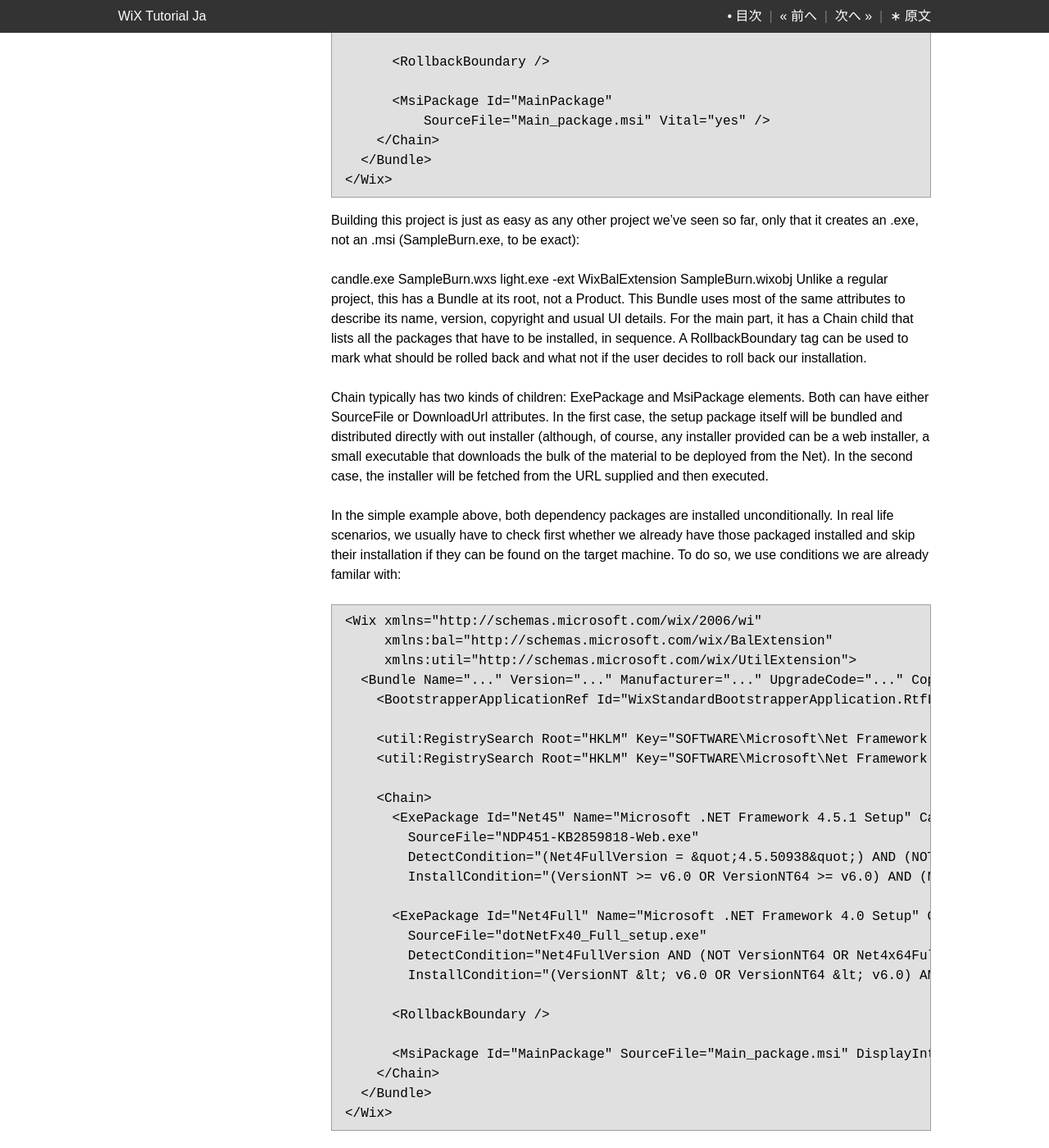
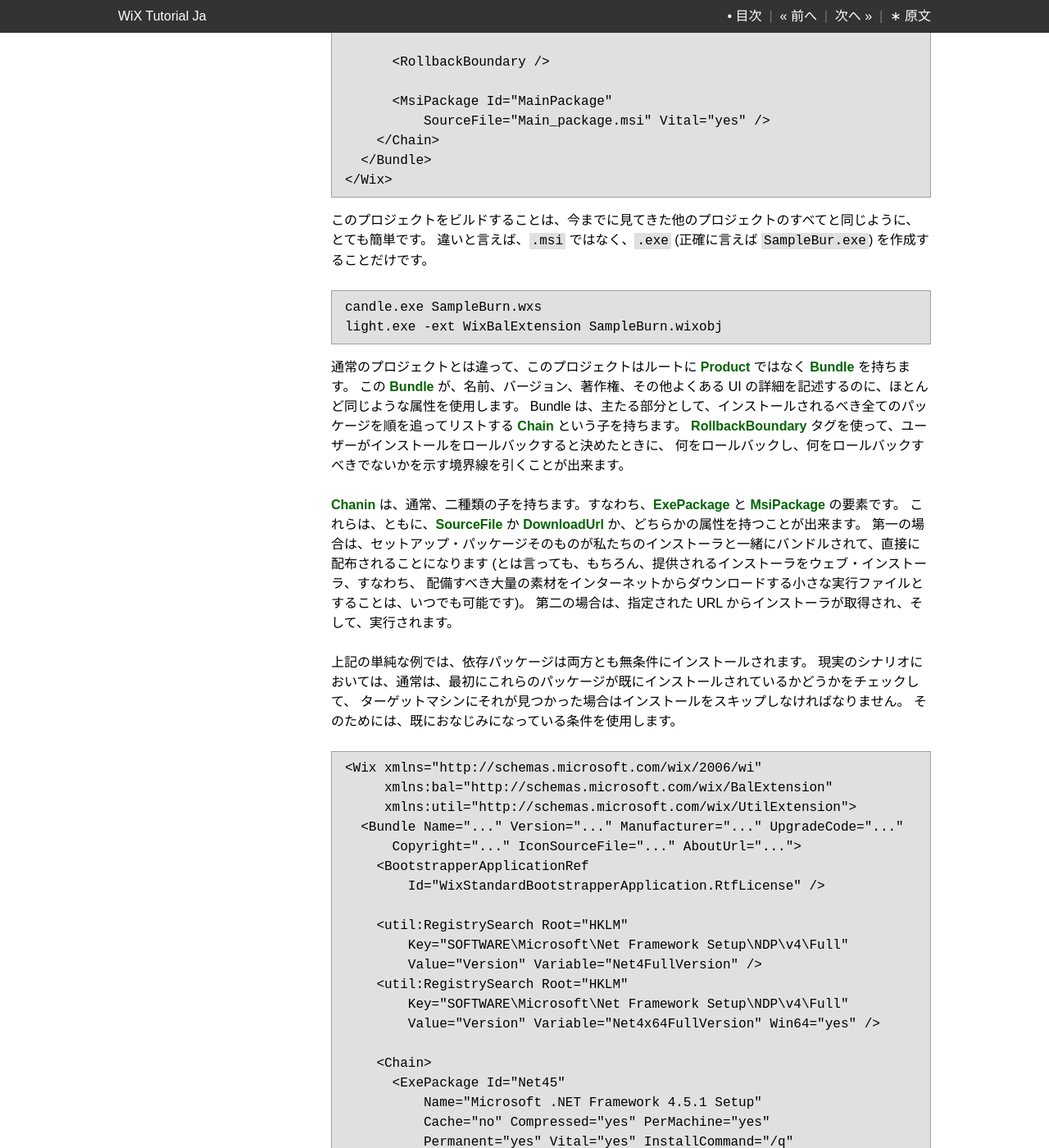
Before and after one commit to wix-tutorial-ja/wix-tutorial-ja.github.com, a Jekyll site: the page built from ch05/02-bootstrapping.md, in a window 1280 px wide and 1400 px high, scrolled down 867 px. Shown: the whole window at 82% size. Built offline with Jekyll 4.4.1, drawn with Linux system fonts in a browser that asks for light colours; nearby versions of some CDN libraries; some of the changed text lies outside the part shown.

Commit message:
ch05/02-bootstrapping.md WIP

```diff
--- a/ch05/02-bootstrapping.md
+++ b/ch05/02-bootstrapping.md
@@ -51,56 +51,133 @@ MSI は以前と全く同じようにして作成します。
       </Bundle>
     </Wix>
 
-Building this project is just as easy as any other project we've seen so far, only that it creates an .exe, not an .msi (SampleBurn.exe, to be exact):
+このプロジェクトをビルドすることは、今までに見てきた他のプロジェクトのすべてと同じように、とても簡単です。
+違いと言えば、`.msi` ではなく、`.exe` (正確に言えば `SampleBur.exe`) を作成することだけです。
 
-candle.exe SampleBurn.wxs
-light.exe -ext WixBalExtension SampleBurn.wixobj
-Unlike a regular project, this has a Bundle at its root, not a Product. This Bundle uses most of the same attributes to describe its name, version, copyright and usual UI details. For the main part, it has a Chain child that lists all the packages that have to be installed, in sequence. A RollbackBoundary tag can be used to mark what should be rolled back and what not if the user decides to roll back our installation.
+    candle.exe SampleBurn.wxs
+    light.exe -ext WixBalExtension SampleBurn.wixobj
 
-Chain typically has two kinds of children: ExePackage and MsiPackage elements. Both can have either SourceFile or DownloadUrl attributes. In the first case, the setup package itself will be bundled and distributed directly with out installer (although, of course, any installer provided can be a web installer, a small executable that downloads the bulk of the material to be deployed from the Net). In the second case, the installer will be fetched from the URL supplied and then executed.
+通常のプロジェクトとは違って、このプロジェクトはルートに **Product** ではなく **Bundle** を持ちます。
+この **Bundle** が、名前、バージョン、著作権、その他よくある UI の詳細を記述するのに、ほとんど同じような属性を使用します。
+Bundle は、主たる部分として、インストールされるべき全てのパッケージを順を追ってリストする **Chain** という子を持ちます。
+**RollbackBoundary** タグを使って、ユーザーがインストールをロールバックすると決めたときに、
+何をロールバックし、何をロールバックすべきでないかを示す境界線を引くことが出来ます。
 
-In the simple example above, both dependency packages are installed unconditionally. In real life scenarios, we usually have to check first whether we already have those packaged installed and skip their installation if they can be found on the target machine. To do so, we use conditions we are already familar with:
+**Chanin** は、通常、二種類の子を持ちます。すなわち、**ExePackage** と **MsiPackage** の要素です。
+これらは、ともに、**SourceFile** か **DownloadUrl** か、どちらかの属性を持つことが出来ます。
+第一の場合は、セットアップ・パッケージそのものが私たちのインストーラと一緒にバンドルされて、直接に配布されることになります
+(とは言っても、もちろん、提供されるインストーラをウェブ・インストーラ、すなわち、
+配備すべき大量の素材をインターネットからダウンロードする小さな実行ファイルとすることは、いつでも可能です)。
+第二の場合は、指定された URL からインストーラが取得され、そして、実行されます。
+
+上記の単純な例では、依存パッケージは両方とも無条件にインストールされます。
+現実のシナリオにおいては、通常は、最初にこれらのパッケージが既にインストールされているかどうかをチェックして、
+ターゲットマシンにそれが見つかった場合はインストールをスキップしなければなりません。
+そのためには、既におなじみになっている条件を使用します。
 
     <Wix xmlns="http://schemas.microsoft.com/wix/2006/wi"
          xmlns:bal="http://schemas.microsoft.com/wix/BalExtension"
          xmlns:util="http://schemas.microsoft.com/wix/UtilExtension">
-      <Bundle Name="..." Version="..." Manufacturer="..." UpgradeCode="..." Copyright="..." IconSourceFile="..." AboutUrl="...">
-        <BootstrapperApplicationRef Id="WixStandardBootstrapperApplication.RtfLicense" />
+      <Bundle Name="..." Version="..." Manufacturer="..." UpgradeCode="..."
+          Copyright="..." IconSourceFile="..." AboutUrl="...">
+        <BootstrapperApplicationRef
+            Id="WixStandardBootstrapperApplication.RtfLicense" />
 
-        <util:RegistrySearch Root="HKLM" Key="SOFTWARE\Microsoft\Net Framework Setup\NDP\v4\Full" Value="Version" Variable="Net4FullVersion" />
-        <util:RegistrySearch Root="HKLM" Key="SOFTWARE\Microsoft\Net Framework Setup\NDP\v4\Full" Value="Version" Variable="Net4x64FullVersion" Win64="yes" />
+        <util:RegistrySearch Root="HKLM"
+            Key="SOFTWARE\Microsoft\Net Framework Setup\NDP\v4\Full"
+            Value="Version" Variable="Net4FullVersion" />
+        <util:RegistrySearch Root="HKLM"
+            Key="SOFTWARE\Microsoft\Net Framework Setup\NDP\v4\Full"
+            Value="Version" Variable="Net4x64FullVersion" Win64="yes" />
 
         <Chain>
-          <ExePackage Id="Net45" Name="Microsoft .NET Framework 4.5.1 Setup" Cache="no" Compressed="yes" PerMachine="yes" Permanent="yes" Vital="yes" InstallCommand="/q"
-            SourceFile="NDP451-KB2859818-Web.exe"
-            DetectCondition="(Net4FullVersion = &quot;4.5.50938&quot;) AND (NOT VersionNT64 OR (Net4x64FullVersion = &quot;4.5.50938&quot;))"
-            InstallCondition="(VersionNT >= v6.0 OR VersionNT64 >= v6.0) AND (NOT (Net4FullVersion = &quot;4.5.50938&quot; OR Net4x64FullVersion = &quot;4.5.50938&quot;))"/>
+          <ExePackage Id="Net45"
+              Name="Microsoft .NET Framework 4.5.1 Setup"
+              Cache="no" Compressed="yes" PerMachine="yes"
+              Permanent="yes" Vital="yes" InstallCommand="/q"
+              SourceFile="NDP451-KB2859818-Web.exe"
+              DetectCondition="
+                  (Net4FullVersion = &quot;4.5.50938&quot;)
+                  AND
+                  (
+                      NOT VersionNT64
+                      OR
+                      (Net4x64FullVersion = &quot;4.5.50938&quot;)
+                  )"
+              InstallCondition="
+                  (VersionNT >= v6.0 OR VersionNT64 >= v6.0)
+                  AND
+                  (
+                      NOT (
+                          Net4FullVersion = &quot;4.5.50938&quot;
+                          OR
+                          Net4x64FullVersion = &quot;4.5.50938&quot;
+                      )
+                  )"
+          />
 
-          <ExePackage Id="Net4Full" Name="Microsoft .NET Framework 4.0 Setup" Cache="no" Compressed="yes" PerMachine="yes" Permanent="yes" Vital="yes" InstallCommand="/q"
-            SourceFile="dotNetFx40_Full_setup.exe"
-            DetectCondition="Net4FullVersion AND (NOT VersionNT64 OR Net4x64FullVersion)"
-            InstallCondition="(VersionNT &lt; v6.0 OR VersionNT64 &lt; v6.0) AND (NOT (Net4FullVersion OR Net4x64FullVersion))"/> />
+          <ExePackage Id="Net4Full"
+              Name="Microsoft .NET Framework 4.0 Setup"
+              Cache="no" Compressed="yes" PerMachine="yes"
+              Permanent="yes" Vital="yes" InstallCommand="/q"
+              SourceFile="dotNetFx40_Full_setup.exe"
+              DetectCondition="
+                  Net4FullVersion
+                  AND
+                  (
+                      NOT VersionNT64
+                      OR
+                      Net4x64FullVersion
+                  )"
+              InstallCondition="
+                  (VersionNT &lt; v6.0 OR VersionNT64 &lt; v6.0)
+                  AND
+                  (
+                      NOT (
+                          Net4FullVersion
+                          OR
+                          Net4x64FullVersion
+                      )
+                  )"
+          />
 
           <RollbackBoundary />
 
-          <MsiPackage Id="MainPackage" SourceFile="Main_package.msi" DisplayInternalUI="yes" Compressed="yes" Vital="yes" />
+          <MsiPackage Id="MainPackage" SourceFile="Main_package.msi"
+              DisplayInternalUI="yes" Compressed="yes" Vital="yes" />
         </Chain>
       </Bundle>
     </Wix>
 
-And this is already more than an example; this is a fully working copy of a .NET Framework-aware installer. When compiling it, we will also need to reference some extensions:
+これは既に単なる例以上のものです。これは .NET フレームワークを知っているインストーラの実物のコピーです。
+これをコンパイルする時も、いくつかの拡張ライブラリを参照する必要があります。
 
-    candle.exe -ext WixNetFxExtension -ext WixBalExtension -ext WixUtilExtension SampleBurn.wxs
-    light.exe -ext WixNetFxExtension -ext WixBalExtension -ext WixUtilExtension SampleBurn.wixobj
+    candle.exe -ext WixNetFxExtension -ext WixBalExtension
+        -ext WixUtilExtension SampleBurn.wxs
+    light.exe -ext WixNetFxExtension -ext WixBalExtension
+        -ext WixUtilExtension SampleBurn.wixobj
 
-Let's see how it works and what it does.
+これがどのように動くか、そして、何をするかを見てみましょう。
 
-We have two RegistrySearch items from the utility extension to help us determine the current version of the Framework installed. Both ExePackage items have conditions that determine when to install the Framework with the provided installer. The first installs 4.5.1 on Vista and later systems if not yet present. The second installs 4.0 on XP systems if not yet present. Finally, the chain setup installs our own .msi, also specifying that it should run with its original full UI. If we don't specify this, our package will be already installed in silent mode.
+二つの **RegistrySearch** アイテムは、ユーティリティ拡張ライブラリによるもので、
+インストールされているフレームワークの現在のバージョンを決定することを助けてくれます。
+**ExePackage** は、ともに、提供されているインストーラを使ってフレームワークをインストールすべき場合を決定するための条件を持っています。
+最初のものは、Vista 以降のシステムに対して、まだインストールされていなければ、4.5.1 をインストールします。
+第二のものは、XP のシステムに対して、まだインストールされていなければ、4.0 をインストールします。
+そして、最後に、
+We have two RegistrySearch items from the utility extension to help us determine the current version of the Framework installed.
+Both ExePackage items have conditions that determine when to install the Framework with the provided installer.
+The first installs 4.5.1 on Vista and later systems if not yet present.
+The second installs 4.0 on XP systems if not yet present.
+Finally, the chain setup installs our own .msi, also specifying that it should run with its original full UI.
+If we don't specify this, our package will be already installed in silent mode.
 
 The two .exe installers and our .msi will all be bundled into the single resulting SampleBurn.exe executable.
 
-We can customize the appearance of the setup:
+セットアップ・プログラムの外観は、次のようにしてカスタマイズすることが出来ます。
 
-    <BootstrapperApplicationRef Id="WixStandardBootstrapperApplication.RtfLicense">
-      <bal:WixStandardBootstrapperApplication LicenseFile="License.rtf" LogoFile="Logo.png" />
+    <BootstrapperApplicationRef
+        Id="WixStandardBootstrapperApplication.RtfLicense">
+      <bal:WixStandardBootstrapperApplication LicenseFile="License.rtf"
+          LogoFile="Logo.png" />
     </BootstrapperApplicationRef>
```
